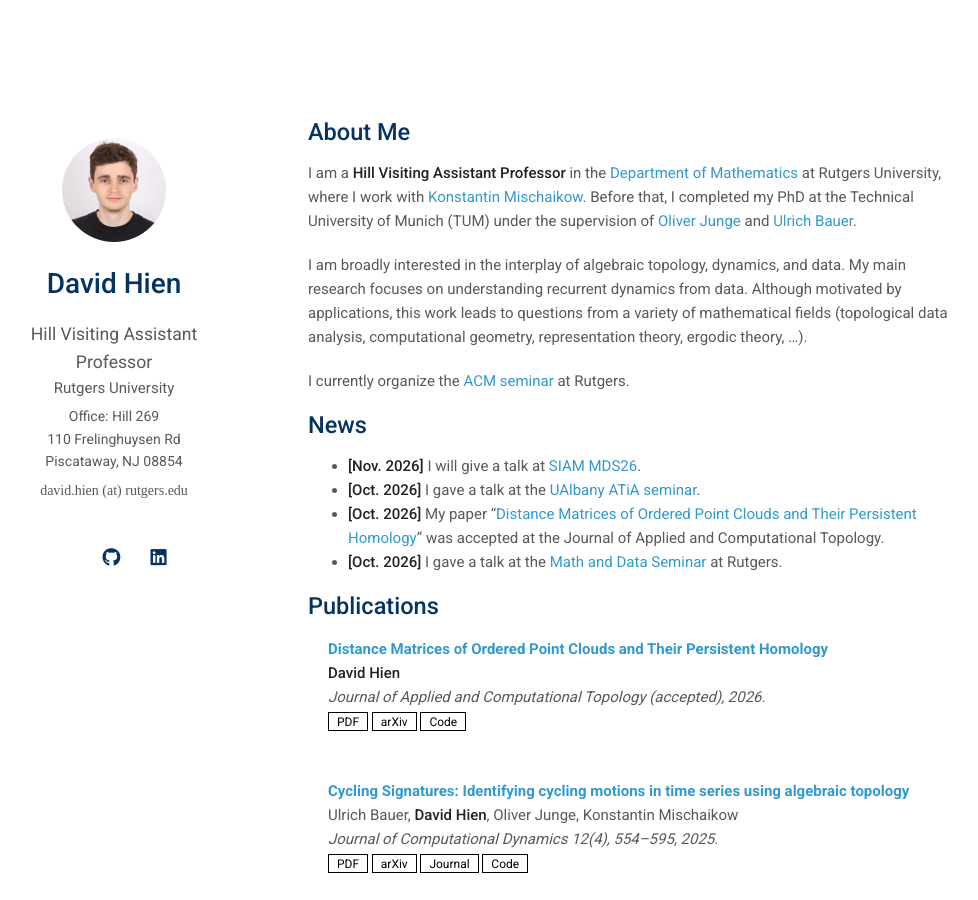
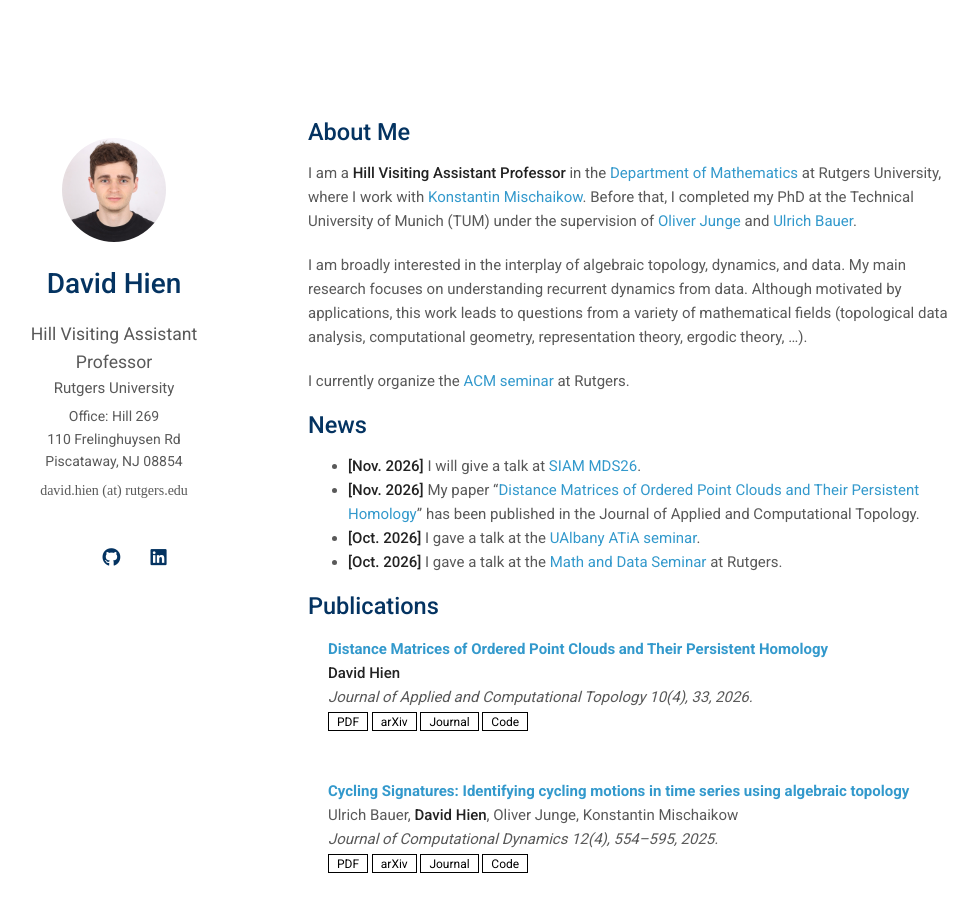
Before and after one commit to davidhien/davidhien.github.io, a Jekyll site: the page built from index.md, in a window 1280 px wide and 900 px high. Shown: the whole window, without its empty margins (162-1140 px from the left). Built offline with Jekyll 4.4.1, drawn with Linux system fonts in a browser that asks for light colours; a style sheet for code colours, icons or effects is not loaded.

Commit message:
updated publications

```diff
--- a/_data/publications.yml
+++ b/_data/publications.yml
@@ -2,9 +2,10 @@ main:
 
   - title: "Distance Matrices of Ordered Point Clouds and Their Persistent Homology"
     authors: <strong>David Hien</strong>
-    conference: Journal of Applied and Computational Topology (accepted), 2026.
+    conference: Journal of Applied and Computational Topology 10(4), 33, 2026.
     pdf: https://arxiv.org/pdf/2608.12620
     arxiv: https://arxiv.org/abs/2608.12620
+    journal: https://doi.org/10.1007/s41468-026-00261-z
     code: https://github.com/davidhien/DistanceMatrixPersistenceCode
 
   - title: "Cycling Signatures: Identifying cycling motions in time series using algebraic topology"
--- a/index.md
+++ b/index.md
@@ -16,8 +16,8 @@ I currently organize the [ACM seminar](https://sites.rutgers.edu/acm-seminar/) a
 ## News
 
 - **[Nov. 2026]** I will give a talk at [SIAM MDS26](https://meetings.siam.org/sess/dsp_programsess.cfm?SESSIONCODE=89750).
+- **[Nov. 2026]** My paper "[Distance Matrices of Ordered Point Clouds and Their Persistent Homology](https://doi.org/10.1007/s41468-026-00261-z)" has been published in the Journal of Applied and Computational Topology.
 - **[Oct. 2026]** I gave a talk at the [UAlbany ATiA seminar](https://albanymath.github.io/ATiA/).
-- **[Oct. 2026]** My paper "[Distance Matrices of Ordered Point Clouds and Their Persistent Homology](https://arxiv.org/abs/2608.12620)" was accepted at the Journal of Applied and Computational Topology.
 - **[Oct. 2026]** I gave a talk at the [Math and Data Seminar](https://sites.google.com/view/rutgers-math-data-seminar/) at Rutgers.
 
 
```
